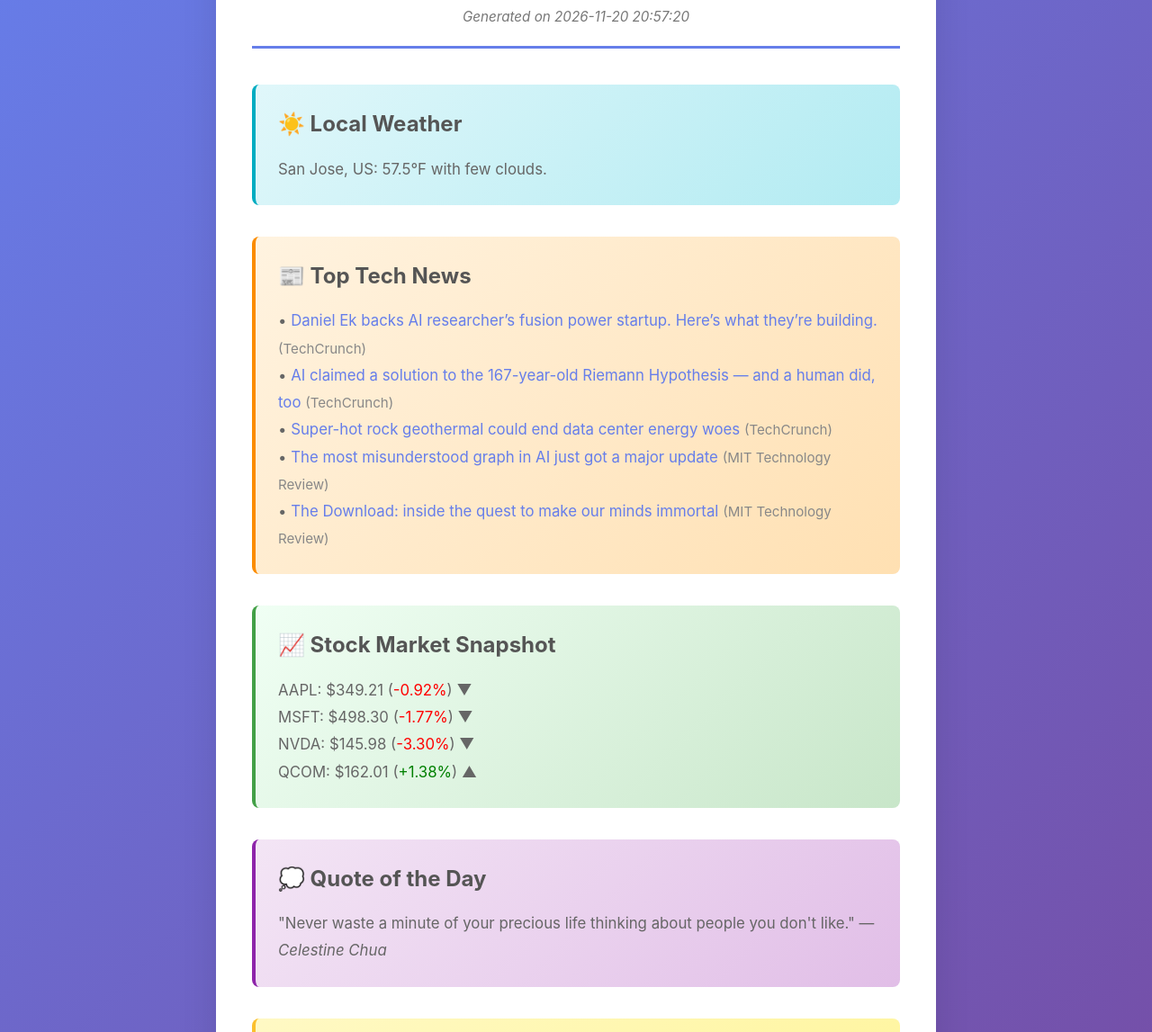
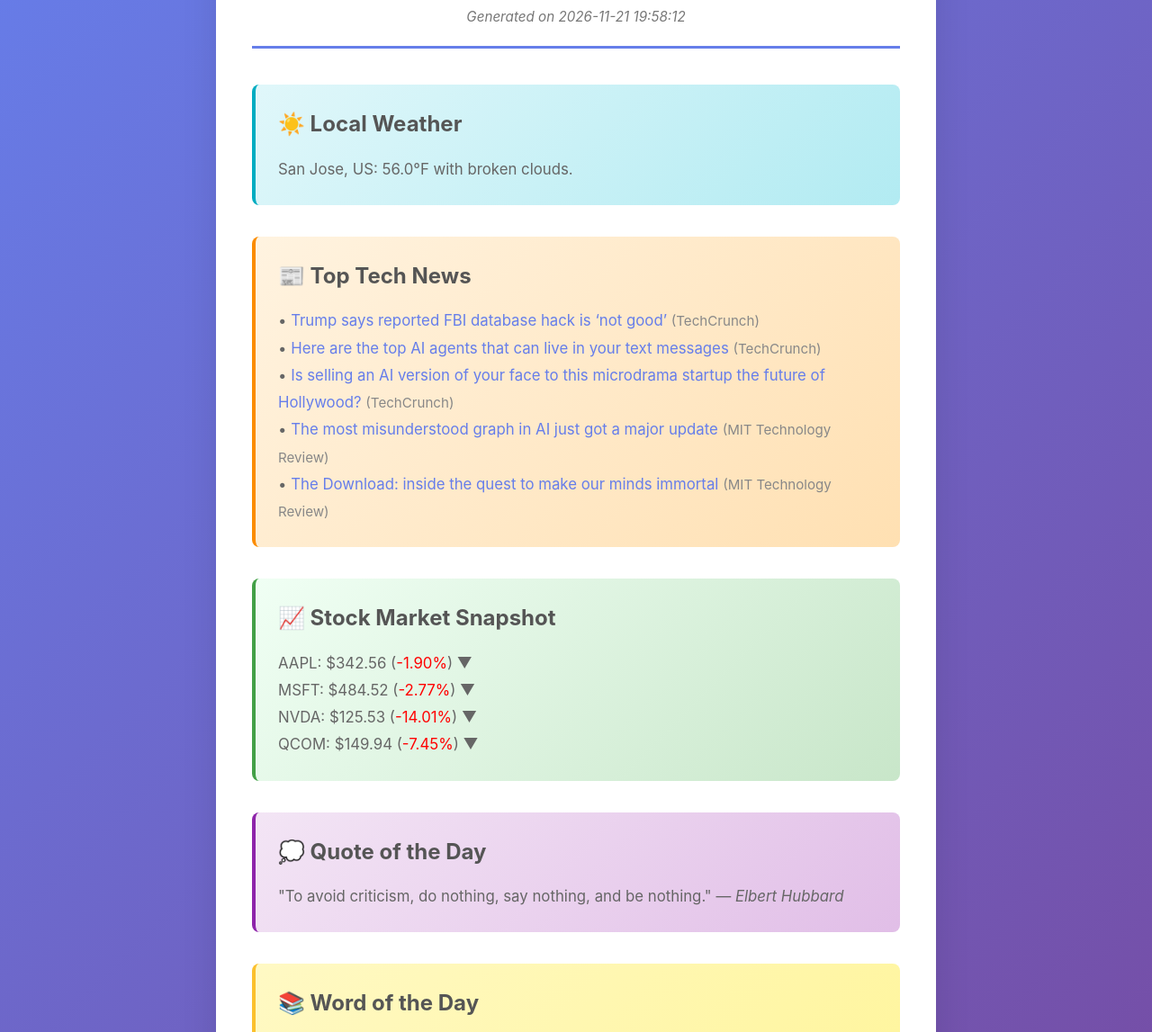
Before and after one commit to anuksandhu/daily-digest, a plain HTML site: page index.html in a window 1280 px wide. Shown: the part 127-1274 px from the top of the page at 90% size. Drawn offline with Linux system fonts and the light colour scheme.

Commit message:
🤖 Update digest - 2026-11-21 19:58 UTC

```diff
--- a/index.html
+++ b/index.html
@@ -154,41 +154,41 @@
     <div class="container">
         <header>
             <h1>📰 Daily Digest</h1>
-            <p class="timestamp">Generated on 2026-11-20 20:57:20</p>
+            <p class="timestamp">Generated on 2026-11-21 19:58:12</p>
         </header>
 
         <div class="section weather">
             <h2>☀️ Local Weather</h2>
             <div class="section-content">
-                San Jose, US: 57.5°F with few clouds.
+                San Jose, US: 56.0°F with broken clouds.
             </div>
         </div>
 
         <div class="section news">
             <h2>📰 Top Tech News</h2>
             <div class="section-content">
-                • <a href='https://techcrunch.com/2026/11/20/daniel-ek-backs-ai-researchers-fusion-power-startup-heres-what-theyre-building/' target='_blank'>Daniel Ek backs AI researcher’s fusion power startup. Here’s what they’re building.</a> <span style='color: #888; font-size: 0.9em;'>(TechCrunch)</span><br>• <a href='https://techcrunch.com/2026/11/20/ai-claimed-a-solution-to-the-167-year-old-riemann-hypothesis-and-a-human-did-too/' target='_blank'>AI claimed a solution to the 167-year-old Riemann Hypothesis — and a human did, too</a> <span style='color: #888; font-size: 0.9em;'>(TechCrunch)</span><br>• <a href='https://techcrunch.com/2026/11/20/super-hot-rock-geothermal-could-end-data-center-energy-woes/' target='_blank'>Super-hot rock geothermal could end data center energy woes</a> <span style='color: #888; font-size: 0.9em;'>(TechCrunch)</span><br>• <a href='https://www.technologyreview.com/2026/11/20/1149399/the-most-misunderstood-graph-in-ai-just-got-a-major-update/' target='_blank'>The most misunderstood graph in AI just got a major update</a> <span style='color: #888; font-size: 0.9em;'>(MIT Technology Review)</span><br>• <a href='https://www.technologyreview.com/2026/11/20/1149371/the-download-quest-to-make-minds-immortal/' target='_blank'>The Download: inside the quest to make our minds immortal</a> <span style='color: #888; font-size: 0.9em;'>(MIT Technology Review)</span>
+                • <a href='https://techcrunch.com/2026/11/21/trump-says-reported-fbi-database-hack-is-not-good/' target='_blank'>Trump says reported FBI database hack is ‘not good’</a> <span style='color: #888; font-size: 0.9em;'>(TechCrunch)</span><br>• <a href='https://techcrunch.com/2026/11/21/all-the-ai-agents-that-can-live-in-your-text-messages/' target='_blank'>Here are the top AI agents that can live in your text messages</a> <span style='color: #888; font-size: 0.9em;'>(TechCrunch)</span><br>• <a href='https://techcrunch.com/2026/11/21/is-selling-an-ai-version-of-your-face-to-this-microdrama-startup-the-future-of-hollywood/' target='_blank'>Is selling an AI version of your face to this microdrama startup the future of Hollywood?</a> <span style='color: #888; font-size: 0.9em;'>(TechCrunch)</span><br>• <a href='https://www.technologyreview.com/2026/11/20/1149399/the-most-misunderstood-graph-in-ai-just-got-a-major-update/' target='_blank'>The most misunderstood graph in AI just got a major update</a> <span style='color: #888; font-size: 0.9em;'>(MIT Technology Review)</span><br>• <a href='https://www.technologyreview.com/2026/11/20/1149371/the-download-quest-to-make-minds-immortal/' target='_blank'>The Download: inside the quest to make our minds immortal</a> <span style='color: #888; font-size: 0.9em;'>(MIT Technology Review)</span>
             </div>
         </div>
 
         <div class="section stocks">
             <h2>📈 Stock Market Snapshot</h2>
             <div class="section-content">
-                AAPL: $349.21 (<span style='color: red;'>-0.92%</span>) ▼<br>MSFT: $498.30 (<span style='color: red;'>-1.77%</span>) ▼<br>NVDA: $145.98 (<span style='color: red;'>-3.30%</span>) ▼<br>QCOM: $162.01 (<span style='color: green;'>+1.38%</span>) ▲
+                AAPL: $342.56 (<span style='color: red;'>-1.90%</span>) ▼<br>MSFT: $484.52 (<span style='color: red;'>-2.77%</span>) ▼<br>NVDA: $125.53 (<span style='color: red;'>-14.01%</span>) ▼<br>QCOM: $149.94 (<span style='color: red;'>-7.45%</span>) ▼
             </div>
         </div>
 
         <div class="section quote">
             <h2>💭 Quote of the Day</h2>
             <div class="section-content">
-                "Never waste a minute of your precious life thinking about people you don't like." — <em>Celestine Chua</em>
+                "To avoid criticism, do nothing, say nothing, and be nothing." — <em>Elbert Hubbard</em>
             </div>
         </div>
 
         <div class="section word">
             <h2>📚 Word of the Day</h2>
             <div class="section-content">
-                <strong>Paradigm</strong>: A wonderful word worth exploring!
+                <strong>Catalyst</strong>: A wonderful word worth exploring!
             </div>
         </div>
 
```
